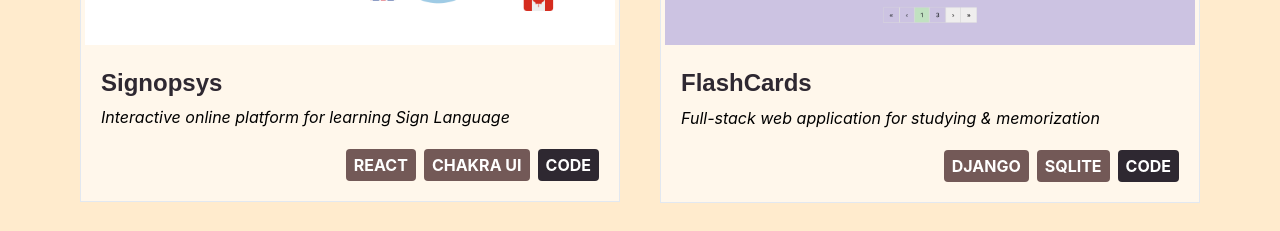
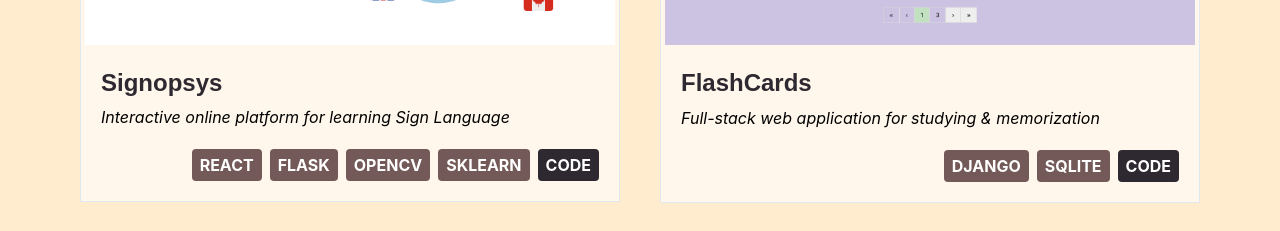
Before and after one commit to dngvbngc/portfolio, a React (Vite) app: page / in a window 1280 px wide. Shown: the part 1300-1531 px from the top of the page. Built offline with nearby package versions, Linux system fonts and the light colour scheme; a web font is replaced by a local one.

Commit message:
Update BadgeStack and data

```diff
--- /dev/null
+++ b/src/components/BadgeStack.tsx
@@ -0,0 +1,109 @@
+import { Badge, Box, HStack, Link, Stack, Text } from "@chakra-ui/react";
+
+interface Props {
+  stack: string[];
+  github: string;
+}
+
+const RegularStack = ({ stack, github }: Props) => {
+  return (
+    <HStack justifyContent='flex-end' paddingTop={5} overflow='wrap'>
+      {stack.map((s) => (
+        <Badge
+          key={s}
+          bg='brand.400'
+          color='white'
+          variant='subtle'
+          paddingX={2}
+          paddingY={1}
+          borderRadius='4px'
+          fontSize={{ base: "medium", md: "small", lg: "medium" }}
+        >
+          <Text>{s}</Text>
+        </Badge>
+      ))}
+      <Link href={github}>
+        <Badge
+          bg='brand.500'
+          color='white'
+          variant='subtle'
+          paddingX={2}
+          paddingY={1}
+          borderRadius='4px'
+          fontSize={{ base: "medium", md: "small", lg: "medium" }}
+        >
+          <Text>Code</Text>
+        </Badge>
+      </Link>
+    </HStack>
+  );
+};
+
+const DynamicStack = ({ stack, github }: Props) => {
+  if (stack.length <= 3) return <RegularStack stack={stack} github={github} />;
+
+  return (
+    <Stack>
+      <HStack justifyContent='flex-end' paddingTop={5}>
+        {stack.slice(0, 3).map((s) => (
+          <Badge
+            key={s}
+            bg='brand.400'
+            color='white'
+            variant='subtle'
+            paddingX={2}
+            paddingY={1}
+            borderRadius='4px'
+            fontSize={{ base: "medium", md: "small", lg: "medium" }}
+          >
+            <Text>{s}</Text>
+          </Badge>
+        ))}
+      </HStack>
+      <HStack justifyContent='flex-end'>
+        {stack.slice(3).map((s) => (
+          <Badge
+            key={s}
+            bg='brand.400'
+            color='white'
+            variant='subtle'
+            paddingX={2}
+            paddingY={1}
+            borderRadius='4px'
+            fontSize={{ base: "medium", md: "small", lg: "medium" }}
+          >
+            <Text>{s}</Text>
+          </Badge>
+        ))}
+        <Link href={github}>
+          <Badge
+            bg='brand.500'
+            color='white'
+            variant='subtle'
+            paddingX={2}
+            paddingY={1}
+            borderRadius='4px'
+            fontSize={{ base: "medium", md: "small", lg: "medium" }}
+          >
+            <Text>Code</Text>
+          </Badge>
+        </Link>
+      </HStack>
+    </Stack>
+  );
+};
+
+export const BadgeStack = ({ stack, github }: Props) => {
+  return (
+    <>
+      <Box display={{ base: "none", lg: "block" }}>
+        <RegularStack stack={stack} github={github} />
+      </Box>
+      <Box display={{ base: "block", lg: "none" }}>
+        <DynamicStack stack={stack} github={github} />
+      </Box>
+    </>
+  );
+};
+
+export default BadgeStack;
--- a/src/components/ProjectCard.tsx
+++ b/src/components/ProjectCard.tsx
@@ -1,15 +1,14 @@
 import {
-  Badge,
   Box,
   Card,
   CardBody,
   Heading,
-  HStack,
   Link,
   Text,
   Image,
 } from "@chakra-ui/react";
 import { Project } from "../entities/Project";
+import BadgeStack from "./BadgeStack";
 
 interface Props {
   project: Project;
@@ -39,35 +38,7 @@ const ProjectCard = ({ project }: Props) => {
           <Text as='i' color='black'>
             {project.description}
           </Text>
-          <HStack justifyContent='flex-end' paddingTop={5}>
-            {project.stack.map((s) => (
-              <Badge
-                key={s}
-                bg='brand.400'
-                color='white'
-                variant='subtle'
-                paddingX={2}
-                paddingY={1}
-                borderRadius='4px'
-                fontSize={{ base: "medium", md: "small", lg: "medium" }}
-              >
-                <Text>{s}</Text>
-              </Badge>
-            ))}
-            <Link href={project.github}>
-              <Badge
-                bg='brand.500'
-                color='white'
-                variant='subtle'
-                paddingX={2}
-                paddingY={1}
-                borderRadius='4px'
-                fontSize={{ base: "medium", md: "small", lg: "medium" }}
-              >
-                <Text>Code</Text>
-              </Badge>
-            </Link>
-          </HStack>
+          <BadgeStack stack={project.stack} github={project.github} />
         </CardBody>
       </Card>
     </Box>
--- a/src/data/projects.ts
+++ b/src/data/projects.ts
@@ -3,7 +3,7 @@ export default [
     name: "Signopsys",
     image: "signopsys.png",
     description: "Interactive online platform for learning Sign Language",
-    stack: ["React", "Chakra UI"],
+    stack: ["React", "Flask", "OpenCV", "SKLearn"],
     github: "https://github.com/dngvbngc/learn-sign-language",
     live: "https://learn-sign-language.vercel.app/",
   },
```
